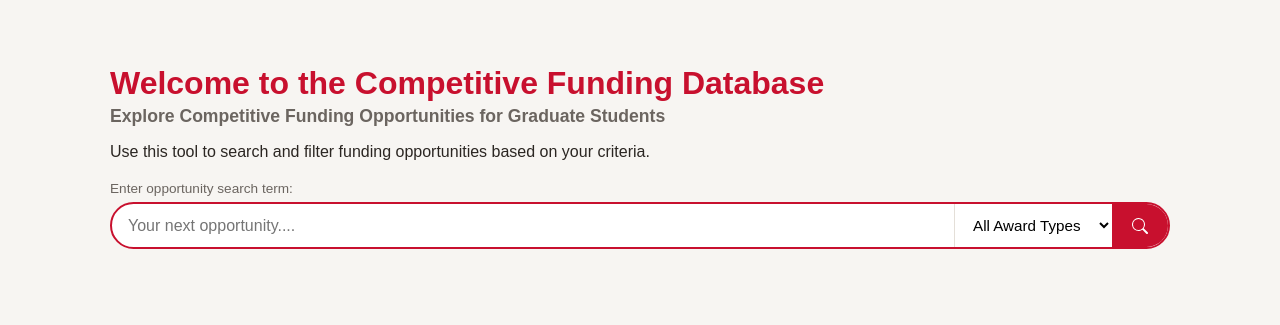
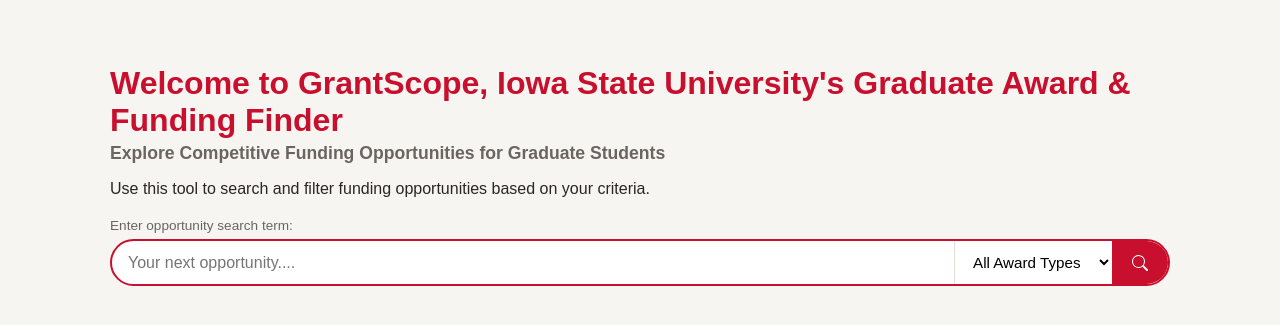
Before and after one commit to terrillk/Iowa_State_Grad_Competitive_Funding_App, a Flask app: page / in a window 1280 px wide. Shown: the top 325 px of the page. Run offline with Flask 3, Linux system fonts and the light colour scheme; data that the repository does not hold is empty.

Commit message:
changed title per feedback from PD meeting

```diff
--- a/templates/customer/home.html
+++ b/templates/customer/home.html
@@ -7,12 +7,12 @@
         <script src="{{ url_for('static', filename = 'CheckboxMixed.js') }}" defer></script>
         <link href="{{ url_for('static', filename='style.css') }}" rel="stylesheet">
         <link rel="stylesheet" href="{{ url_for('static', filename = 'checkbox-mixed.css') }}">
-        <title>Iowa State Graduate Grants Hub</title>
+        <title>GrantScope Iowa State</title>
         <link rel="icon" href="{{ url_for('static', filename='favicon.png') }}" type="image/x-icon">
     </head>
     <body>
         <main class="container">
-            <h1>Welcome to the Competitive Funding Database</h1>
+            <h1>Welcome to GrantScope, Iowa State University's Graduate Award & Funding Finder</h1>
             <h2>Explore Competitive Funding Opportunities for Graduate Students</h2>
             <p>Use this tool to search and filter funding opportunities based on your criteria.</p>
 
```
